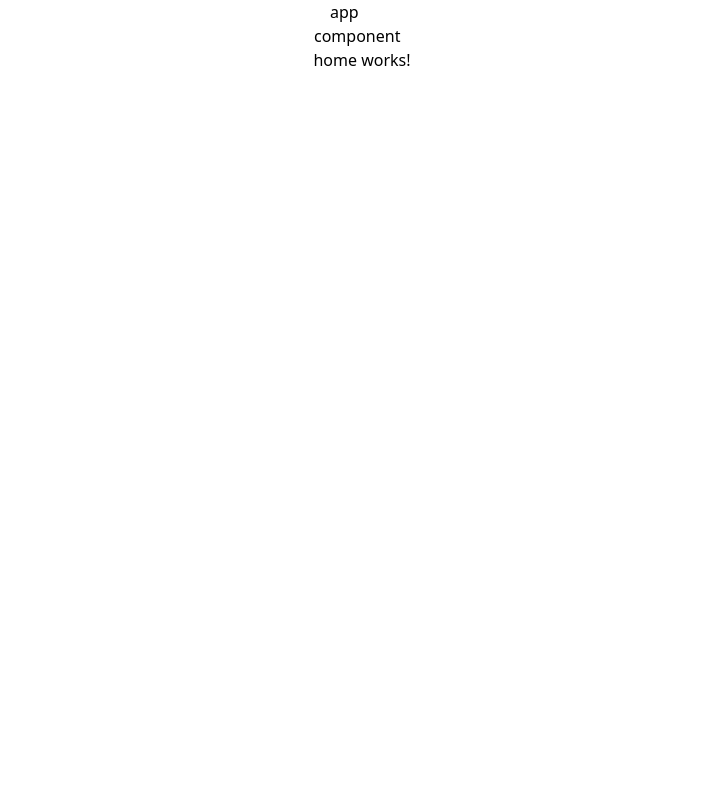
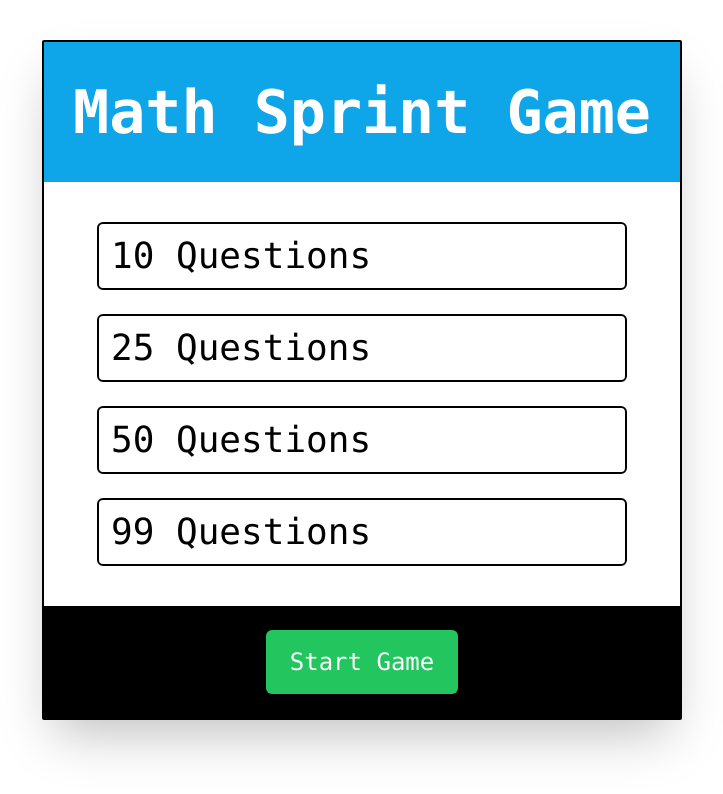
Before and after one commit to piotr-skolorzynski/math-sprint-game, an Angular app: page / in a window 1280 px wide. Shown: the top 794 px of the page, without its empty margins (278-1001 px from the left). Built offline with nearby package versions, Linux system fonts and the light colour scheme.

Commit message:
rename Views directory to Pages rename HomeComponent to SplashComponent create skeleton of SplashComponent

```diff
--- /dev/null
+++ b/src/app/Pages/Games/games.component.ts
@@ -0,0 +1,9 @@
+import { ChangeDetectionStrategy, Component } from '@angular/core';
+
+@Component({
+  selector: 'app-games',
+  templateUrl: './games.component.html',
+  styleUrls: ['./games.component.css'],
+  changeDetection: ChangeDetectionStrategy.OnPush,
+})
+export class GamesComponent {}
--- /dev/null
+++ b/src/app/Pages/Splash/splash.component.html
@@ -0,0 +1,20 @@
+<div class="font-mono border-2 border-black rounded-sm shadow-2xl">
+  <div class="w-full py-10 flex justify-center items-center bg-sky-500">
+    <p class="capitalize text-white text-6xl font-bold">
+      {{ title }}
+    </p>
+  </div>
+  <div class="h-96 flex flex-col justify-center items-center space-y-6 my-5">
+    <div
+      class="w-5/6 border-2 border-black rounded-md p-3 text-4xl hover:bg-sky-400 hover:cursor-pointer transistion-colors"
+      *ngFor="let game of games"
+    >
+      <p>{{ game.title }}</p>
+    </div>
+  </div>
+  <div class="w-full py-6 flex justify-center items-center bg-black">
+    <button class="text-white bg-green-500 py-4 px-6 rounded-md text-2xl">
+      Start Game
+    </button>
+  </div>
+</div>
--- /dev/null
+++ b/src/app/Pages/Splash/splash.component.ts
@@ -0,0 +1,34 @@
+import { ChangeDetectionStrategy, Component } from '@angular/core';
+
+interface Game {
+  id: number;
+  title: string;
+}
+
+@Component({
+  selector: 'app-splash',
+  templateUrl: './splash.component.html',
+  styleUrls: ['./splash.component.css'],
+  changeDetection: ChangeDetectionStrategy.OnPush,
+})
+export class SplashComponent {
+  title = 'Math Sprint Game';
+  games: Game[] = [
+    {
+      id: 1,
+      title: '10 Questions',
+    },
+    {
+      id: 2,
+      title: '25 Questions',
+    },
+    {
+      id: 3,
+      title: '50 Questions',
+    },
+    {
+      id: 4,
+      title: '99 Questions',
+    },
+  ];
+}
--- a/src/app/Views/Home/home.component.html
+++ /dev/null
@@ -1 +0,0 @@
-<p>home works!</p>
--- a/src/app/app.component.html
+++ b/src/app/app.component.html
@@ -1,5 +1,3 @@
-<div class="w-1/2 mx-auto flex flex-col justify-items-center items-center">
-  <p class="w-16">app</p>
-  <p class="w-24">component</p>
+<div class="max-w-screen-sm mx-auto mt-10">
   <router-outlet></router-outlet>
 </div>
```
Also changed, not shown: src/app/Views/Games/games.component.ts (deleted, +0 -10 lines), src/app/Views/Home/home.component.ts (deleted, +0 -10 lines), src/app/app.module.ts (+4 -4 lines), src/app/Pages/Games/games.component.css (added), src/app/Pages/Games/games.component.html (renamed from src/app/Views/Games/games.component.html), src/app/Pages/Splash/splash.component.css (added).
